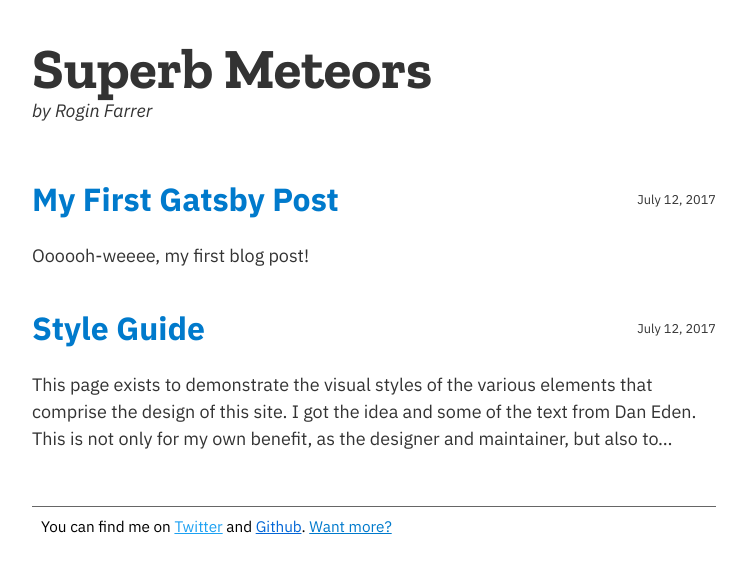
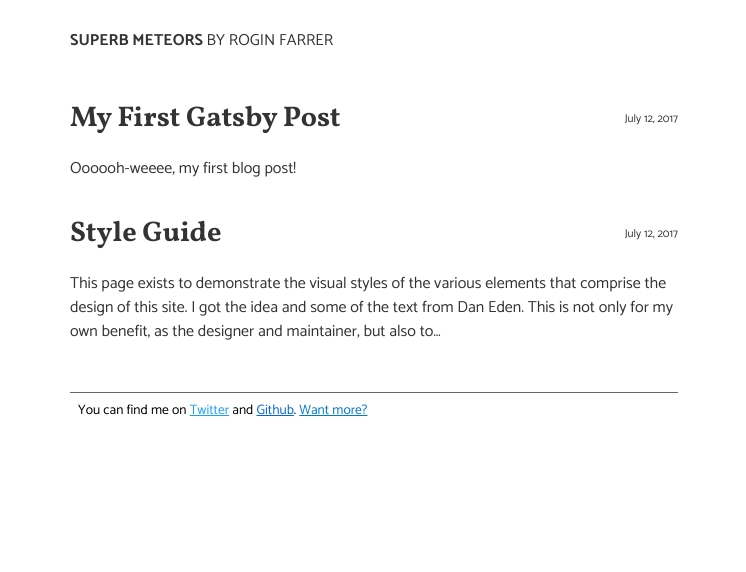
Before and after one commit to roginfarrer/gatsby-blog, a Gatsby site: page / in a window 1280 px wide. Shown: the whole page, without its empty margins (266-1012 px from the left). Built offline with nearby package versions, Linux system fonts and the light colour scheme; Gatsby itself is replaced by a stand-in of ours.

Commit message:
font work

```diff
--- a/src/components/site-header.js
+++ b/src/components/site-header.js
@@ -9,8 +9,11 @@ const HeaderContainer = styled.header`
 
 const Title = styled.h1`
   margin: 0;
-  font-family: ${({theme}) => `"Zilla Slab", ${theme.serifFallback}`};
-  font-size: ${({theme, isLarge}) => (isLarge ? theme.fontSize.h1 : null)};
+  text-transform: uppercase;
+  /* font-family: ${({theme}) => `"Special Elite", ${theme.serifFallback}`}; */
+  /* font-size: ${({theme, isLarge}) =>
+    isLarge ? theme.fontSize.h1 : null}; */
+  font-size: 1rem;
   flex: 1;
 `;
 
@@ -24,11 +27,11 @@ const TitleLink = styled(Link)`
   }
 `;
 
-const TitleByline = styled.div`
-  font-family: ${({theme}) => theme.fontFamily};
-  font-style: italic;
+const TitleByline = styled.span`
+  /* font-family: ${({theme}) => theme.fontFamily}; */
+  /* font-style: italic; */
   font-weight: normal;
-  font-size: 1rem;
+  /* font-size: 1rem; */
 `;
 
 const HeaderContext = React.createContext({isLarge: false});
--- a/src/globalStyle.js
+++ b/src/globalStyle.js
@@ -2,11 +2,18 @@ import {injectGlobal, css} from 'styled-components';
 
 export const globalStyle = theme => injectGlobal`
   /* @import url('https://fonts.googleapis.com/css?family=Zilla+Slab:900'); */
-  @import url('https://fonts.googleapis.com/css?family=IBM+Plex+Sans:400,400i,700|Zilla+Slab:700');
+  /* @import url('https://fonts.googleapis.com/css?family=IBM+Plex+Sans:400,400i,700|Zilla+Slab:700');
+  @import url('https://fonts.googleapis.com/css?family=IBM+Plex+Serif:400,400i,700|');
+  @import url('https://fonts.googleapis.com/css?family=Karla:400|Fanwood+Text:400,400i,700');
+  @import url('https://fonts.googleapis.com/css?family=Inconsolata:400,700|Karla:400,700');
+  @import url('https://fonts.googleapis.com/css?family=Source+Sans+Pro:400,400i,700|'); */
+  /* @import url('https://fonts.googleapis.com/css?family=Special+Elite|Vollkorn:400,400i,700'); */
+  @import url('https://fonts.googleapis.com/css?family=Catamaran:400,700|Vollkorn:700');
+
 
   html {
     font-family: ${theme.fontFamily};
-    font-size: 18px;
+    font-size: 16px;
   }
 
   body {
@@ -46,6 +53,9 @@ export const globalStyle = theme => injectGlobal`
       font-size: ${theme.fontSize.small}
     }
   }
+  h2, h3, h4 {
+    font-family: 'Vollkorn';
+  }
 `;
 
 const serifFallback = `"BlinkMacSystemFont", -apple-system, "Helvetica Neue",
@@ -66,7 +76,7 @@ export const theme = {
     primary: '#007acc'
   },
   serifFallback,
-  fontFamily: `"IBM Plex Sans", ${serifFallback}`,
+  fontFamily: `"Catamaran", ${serifFallback}`,
   fontSize: {
     small: '0.707rem',
     body: '1rem',
--- a/src/pages/index.js
+++ b/src/pages/index.js
@@ -25,12 +25,12 @@ const PostHeader = styled.div`
 `;
 
 const PostTitle = styled.h2`
-  color: ${({theme}) => theme.color.primary};
   font-size: ${({theme}) => theme.fontSize.h3};
   margin: 0;
 `;
 
 const PostTitleLink = styled(Link)`
+  color: ${({theme}) => theme.color.base};
   text-decoration: none;
 `;
 
@@ -42,7 +42,7 @@ const PostDate = styled.p`
 export default function Index({data = {}}) {
   const {edges: posts} = data.allMarkdownRemark;
   return (
-    <SiteHeaderProvider value={{isLarge: true}}>
+    <SiteHeaderProvider value={{isLarge: false}}>
       <Layout>
         <BlogIndex>
           {posts
```
